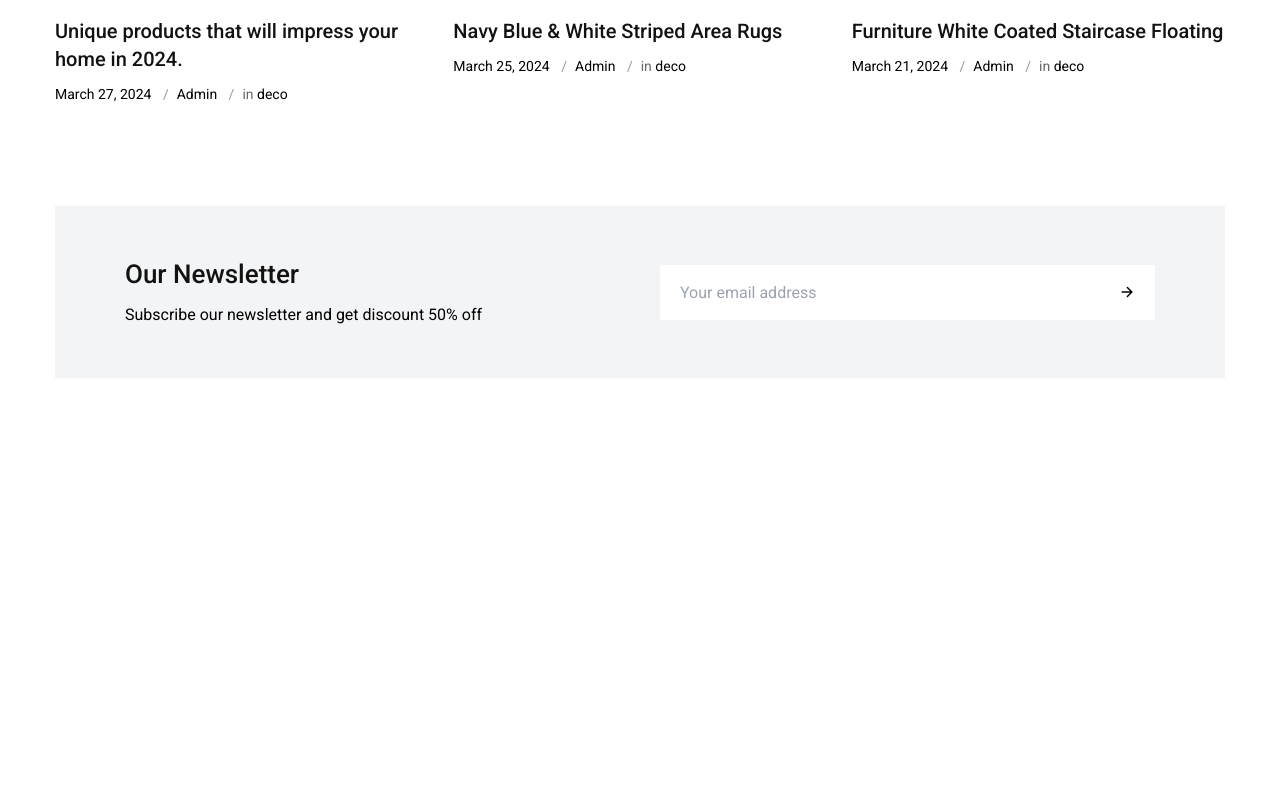
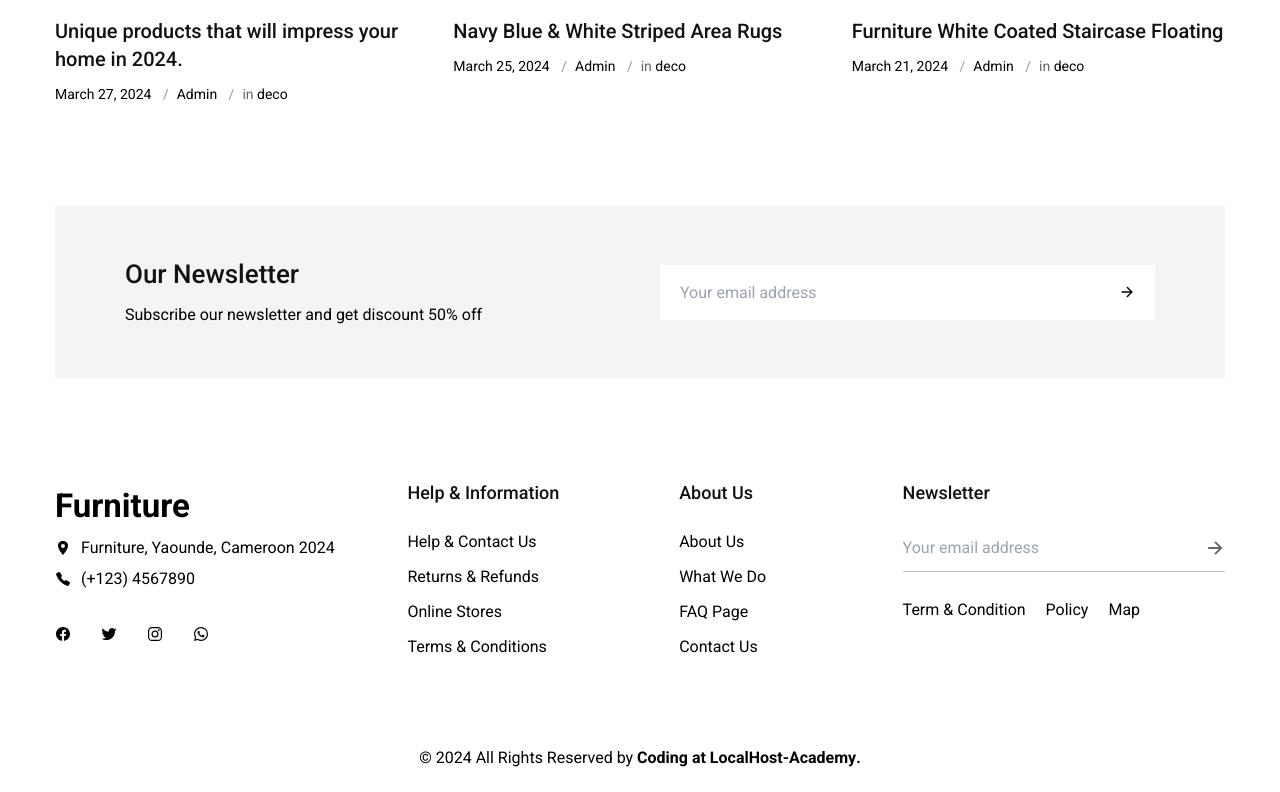
Before and after one commit to ctakuaya/Furniture, a plain HTML site: page index.html in a window 1280 px wide. Shown: the part 4089-4881 px from the top of the page. Before the commit the page ends 4517 px from the top, so only its background shows below. Drawn offline with nearby package versions, Linux system fonts and the light colour scheme; a web font is replaced by a local one.

Commit message:
footer of the page

```diff
--- a/index.html
+++ b/index.html
@@ -1971,11 +1971,138 @@
           </div>
         </div>
       </section>
-
-
-
       </article>
     </main>
+    <!--
+    - #FOOTER
+  -->
+
+  <footer class="footer">
+    <div class="container">
+      <div class="footer-top section">
+        <div class="footer-brand">
+          <a href="#" class="logo">Furniture</a>
+
+          <ul>
+            <li class="footer-list-item">
+              <ion-icon name="location-sharp" aria-hidden="true"></ion-icon>
+
+              <address class="address">Furniture, Yaounde, Cameroon 2024</address>
+            </li>
+
+            <li class="footer-list-item">
+              <ion-icon name="call-sharp" aria-hidden="true"></ion-icon>
+
+              <a href="tel:+1234567890" class="footer-link">(+123) 4567890</a>
+            </li>
+
+            <li>
+              <ul class="social-list">
+                <li>
+                  <a href="#" class="social-link">
+                    <ion-icon name="logo-facebook"></ion-icon>
+                  </a>
+                </li>
+
+                <li>
+                  <a href="#" class="social-link">
+                    <ion-icon name="logo-twitter"></ion-icon>
+                  </a>
+                </li>
+
+                <li>
+                  <a href="#" class="social-link">
+                    <ion-icon name="logo-instagram"></ion-icon>
+                  </a>
+                </li>
+
+                <li>
+                  <a href="#" class="social-link">
+                    <ion-icon name="logo-whatsapp"></ion-icon>
+                  </a>
+                </li>
+              </ul>
+            </li>
+          </ul>
+        </div>
+
+        <ul class="footer-list">
+          <li>
+            <p class="footer-list-title">Help & Information</p>
+          </li>
+
+          <li>
+            <a href="#" class="footer-link">Help & Contact Us</a>
+          </li>
+
+          <li>
+            <a href="#" class="footer-link">Returns & Refunds</a>
+          </li>
+
+          <li>
+            <a href="#" class="footer-link">Online Stores</a>
+          </li>
+
+          <li>
+            <a href="#" class="footer-link">Terms & Conditions</a>
+          </li>
+        </ul>
+
+        <ul class="footer-list">
+          <li>
+            <p class="footer-list-title">About Us</p>
+          </li>
+
+          <li>
+            <a href="#" class="footer-link">About Us</a>
+          </li>
+
+          <li>
+            <a href="#" class="footer-link">What We Do</a>
+          </li>
+
+          <li>
+            <a href="#" class="footer-link">FAQ Page</a>
+          </li>
+
+          <li>
+            <a href="#" class="footer-link">Contact Us</a>
+          </li>
+        </ul>
+
+        <div class="footer-list">
+          <p class="footer-list-title">Newsletter</p>
+
+          <form action="" class="footer-form">
+            <input
+              type="email"
+              name="email_address"
+              placeholder="Your email address"
+              required
+              class="email-field"
+            />
+
+            <button type="submit" class="footer-form-btn">
+              <ion-icon name="arrow-forward" aria-hidden="true"></ion-icon>
+            </button>
+          </form>
+
+          <div class="wrapper">
+            <a href="#" class="footer-link">Term & Condition</a>
+            <a href="#" class="footer-link">Policy</a>
+            <a href="#" class="footer-link">Map</a>
+          </div>
+        </div>
+      </div>
+
+      <div class="footer-bottom">
+        <p class="copyright">
+          &copy; 2024 All Rights Reserved by
+          <strong><a href="#" class="copyright-link">Coding at LocalHost-Academy</a>.</strong>
+        </p>
+      </div>
+    </div>
+  </footer>
 
 
 
```
